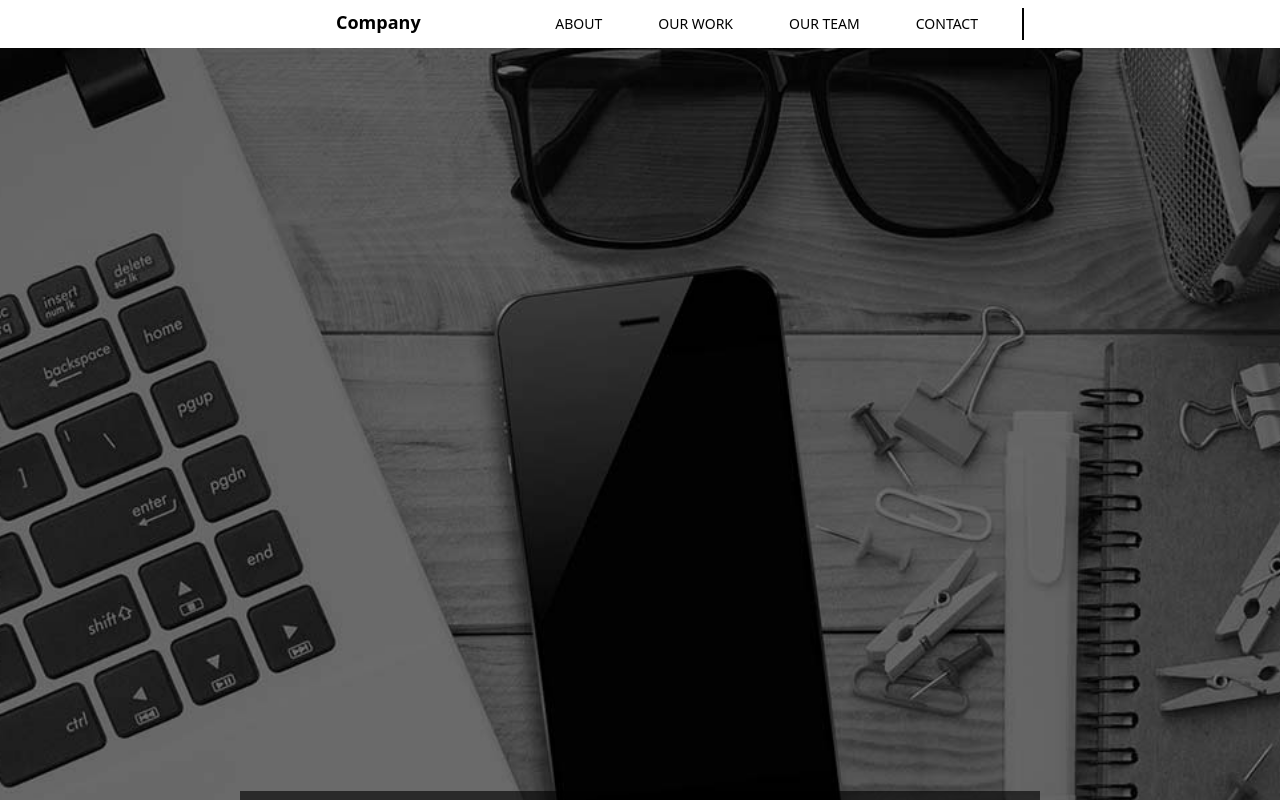
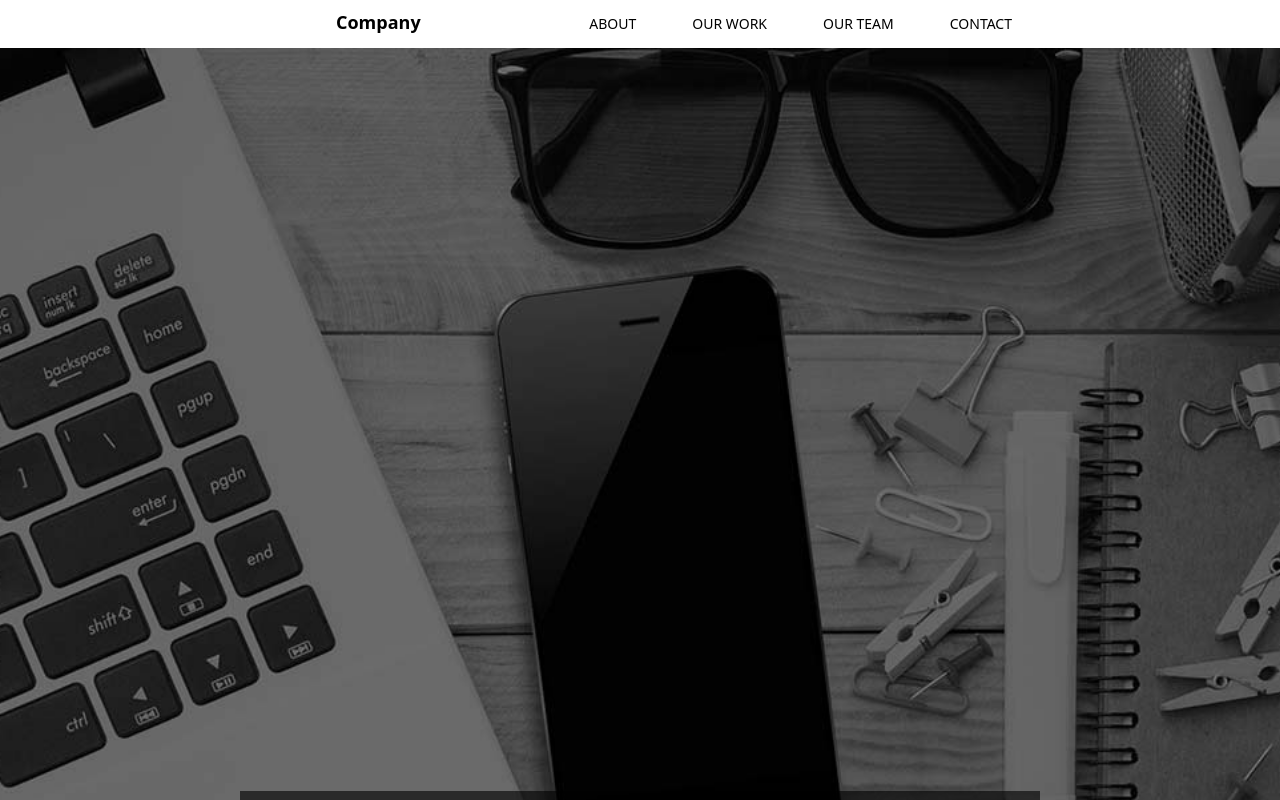
Before and after one commit to raulilma/fe-suitmedia, a Next.js app: page / in a window 1280 px wide. Shown: the top 800 px of the page. Built offline with nearby package versions, Linux system fonts and the light colour scheme.

Commit message:
remove: straight line on navbar

```diff
--- a/components/Navbar.js
+++ b/components/Navbar.js
@@ -7,7 +7,6 @@ export default function Navbar() {
         <div className="fixed z-50 bg-white" onMouseLeave={() => setIsShown(false)}>
             <div className="w-screen h-12">
                 <div className="relative flex justify-center lg:justify-start flex-row-reverse items-center h-full mx-60">
-                    <div className="hidden lg:block w-0.5 h-8 bg-black m-4"></div>
                     <NavButton
                         title="CONTACT"
                         href="#contact"
```
